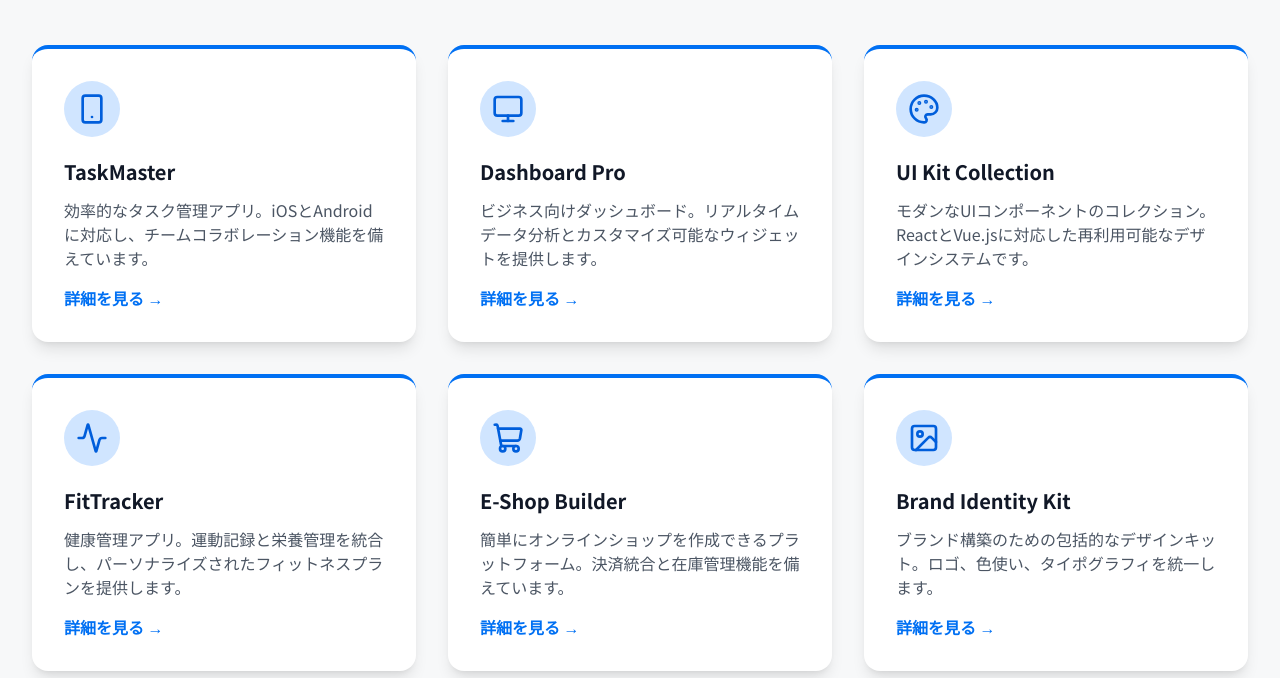
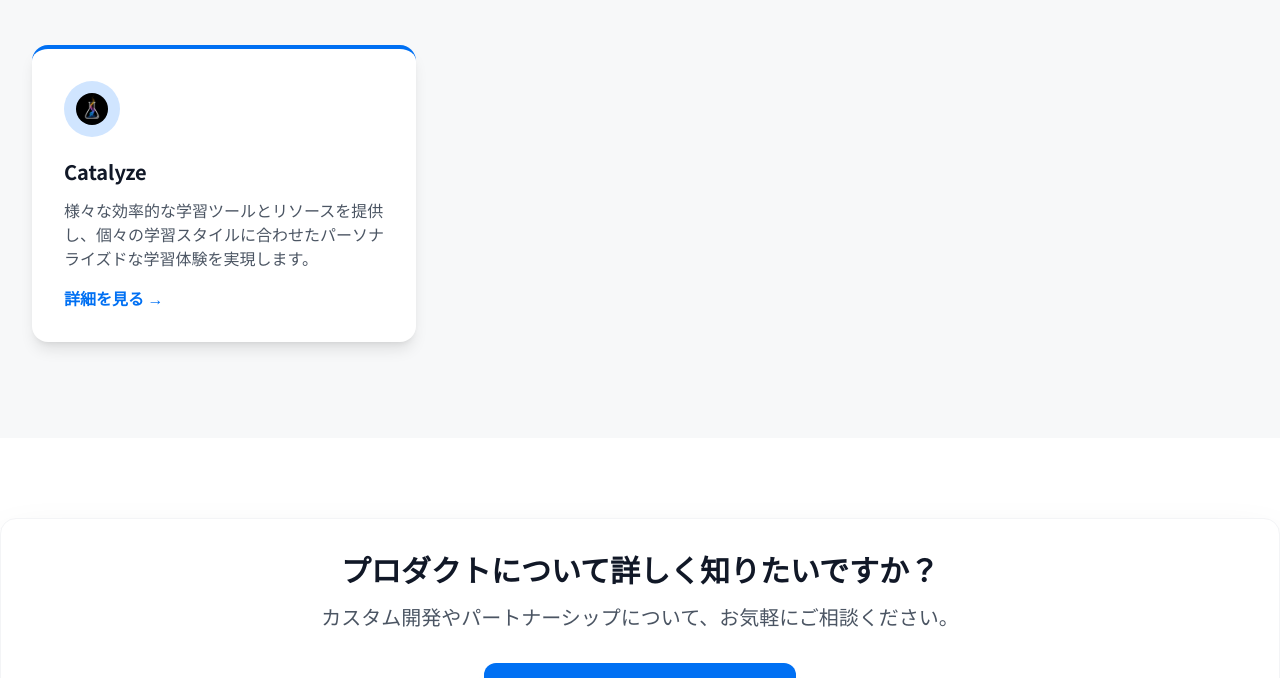
Before and after one commit to uujii-vercy/vercy.github.io, a website: page products.html in a window 1280 px wide. Shown: the part 271-949 px from the top of the page. Drawn offline with nearby package versions, Linux system fonts and the light colour scheme.

Commit message:
プロダクトページ

```diff
--- a/components/loader.js
+++ b/components/loader.js
@@ -19,6 +19,17 @@
 
     // コンポーネントロード後にJavaScriptを実行
     initializeHeader();
+
+    // products.htmlの場合、プロダクトカードを生成
+    if (document.getElementById('products-grid')) {
+        // products.jsを動的にロード
+        const script = document.createElement('script');
+        script.src = 'components/products.js';
+        script.onload = () => {
+            generateProductCards();
+        };
+        document.head.appendChild(script);
+    }
 });
 
 // ヘッダーの初期化関数
--- /dev/null
+++ b/components/products.js
@@ -0,0 +1,67 @@
+// プロダクトデータ
+const productsData = [
+    {
+        icon: 'assets/Catalyze_icon.jpg',
+        title: 'Catalyze',
+        description: '様々な効率的な学習ツールとリソースを提供し、個々の学習スタイルに合わせたパーソナライズドな学習体験を実現します。',
+        link: 'https://play.google.com/store/apps/details?id=com.catalyze.app'
+    }
+
+    /*
+    {
+        icon: 'smartphone',
+        title: 'TaskMaster',
+        description: '効率的なタスク管理アプリ。iOSとAndroidに対応し、チームコラボレーション機能を備えています。',
+        link: '#'
+    },
+    {
+        icon: 'monitor',
+        title: 'Dashboard Pro',
+        description: 'ビジネス向けダッシュボード。リアルタイムデータ分析とカスタマイズ可能なウィジェットを提供します。',
+        link: '#'
+    },
+    {
+        icon: 'palette',
+        title: 'UI Kit Collection',
+        description: 'モダンなUIコンポーネントのコレクション。ReactとVue.jsに対応した再利用可能なデザインシステムです。',
+        link: '#'
+    },
+    {
+        icon: 'activity',
+        title: 'FitTracker',
+        description: '健康管理アプリ。運動記録と栄養管理を統合し、パーソナライズされたフィットネスプランを提供します。',
+        link: '#'
+    },
+    {
+        icon: 'shopping-cart',
+        title: 'E-Shop Builder',
+        description: '簡単にオンラインショップを作成できるプラットフォーム。決済統合と在庫管理機能を備えています。',
+        link: '#'
+    },
+    {
+        icon: 'image',
+        title: 'Brand Identity Kit',
+        description: 'ブランド構築のための包括的なデザインキット。ロゴ、色使い、タイポグラフィを統一します。',
+        link: '#'
+    }
+    */
+];
+
+// プロダクトカードを生成する関数
+function generateProductCards() {
+    const grid = document.getElementById('products-grid');
+    if (!grid) return;
+
+    const cardsHtml = productsData.map(product => `
+        <div class="bg-white p-8 rounded-2xl shadow-lg border-t-4 border-vercy-blue-500 transition duration-300 hover:shadow-2xl">
+            <div class="mb-4 inline-block p-3 rounded-full bg-vercy-blue-100 text-vercy-blue-600">
+                <img src="${product.icon}" class="w-8 h-8 rounded-full" alt="${product.title} icon">
+            </div>
+            <h3 class="text-xl font-bold mb-3 text-gray-900">${product.title}</h3>
+            <p class="text-gray-600 mb-4">${product.description}</p>
+            <a href="${product.link}" class="text-vercy-blue-500 hover:text-vercy-blue-600 font-semibold">詳細を見る →</a>
+        </div>
+    `).join('');
+
+    grid.innerHTML = cardsHtml;
+}
--- a/products.html
+++ b/products.html
@@ -61,66 +61,8 @@
                 <h2 class="text-3xl font-bold text-center mb-4 text-gray-900">プロダクト一覧</h2>
                 <p class="text-lg text-center text-gray-600 mb-12 max-w-2xl mx-auto">Vercyが開発した革新的なプロダクトをご紹介します。これらのプロダクトは、最新の技術とデザインを駆使して作成されています。</p>
 
-                <div class="grid grid-cols-1 md:grid-cols-2 lg:grid-cols-3 gap-8">
-                    <!-- プロダクトカード 1: モバイルアプリ -->
-                    <div class="bg-white p-8 rounded-2xl shadow-lg border-t-4 border-vercy-blue-500 transition duration-300 hover:shadow-2xl">
-                        <div class="mb-4 inline-block p-3 rounded-full bg-vercy-blue-100 text-vercy-blue-600">
-                            <i data-lucide="smartphone" class="w-8 h-8"></i>
-                        </div>
-                        <h3 class="text-xl font-bold mb-3 text-gray-900">TaskMaster</h3>
-                        <p class="text-gray-600 mb-4">効率的なタスク管理アプリ。iOSとAndroidに対応し、チームコラボレーション機能を備えています。</p>
-                        <a href="#" class="text-vercy-blue-500 hover:text-vercy-blue-600 font-semibold">詳細を見る →</a>
-                    </div>
-
-                    <!-- プロダクトカード 2: ウェブアプリ -->
-                    <div class="bg-white p-8 rounded-2xl shadow-lg border-t-4 border-vercy-blue-500 transition duration-300 hover:shadow-2xl">
-                        <div class="mb-4 inline-block p-3 rounded-full bg-vercy-blue-100 text-vercy-blue-600">
-                            <i data-lucide="monitor" class="w-8 h-8"></i>
-                        </div>
-                        <h3 class="text-xl font-bold mb-3 text-gray-900">Dashboard Pro</h3>
-                        <p class="text-gray-600 mb-4">ビジネス向けダッシュボード。リアルタイムデータ分析とカスタマイズ可能なウィジェットを提供します。</p>
-                        <a href="#" class="text-vercy-blue-500 hover:text-vercy-blue-600 font-semibold">詳細を見る →</a>
-                    </div>
-
-                    <!-- プロダクトカード 3: UIデザイン -->
-                    <div class="bg-white p-8 rounded-2xl shadow-lg border-t-4 border-vercy-blue-500 transition duration-300 hover:shadow-2xl">
-                        <div class="mb-4 inline-block p-3 rounded-full bg-vercy-blue-100 text-vercy-blue-600">
-                            <i data-lucide="palette" class="w-8 h-8"></i>
-                        </div>
-                        <h3 class="text-xl font-bold mb-3 text-gray-900">UI Kit Collection</h3>
-                        <p class="text-gray-600 mb-4">モダンなUIコンポーネントのコレクション。ReactとVue.jsに対応した再利用可能なデザインシステムです。</p>
-                        <a href="#" class="text-vercy-blue-500 hover:text-vercy-blue-600 font-semibold">詳細を見る →</a>
-                    </div>
-
-                    <!-- プロダクトカード 4: モバイルアプリ -->
-                    <div class="bg-white p-8 rounded-2xl shadow-lg border-t-4 border-vercy-blue-500 transition duration-300 hover:shadow-2xl">
-                        <div class="mb-4 inline-block p-3 rounded-full bg-vercy-blue-100 text-vercy-blue-600">
-                            <i data-lucide="activity" class="w-8 h-8"></i>
-                        </div>
-                        <h3 class="text-xl font-bold mb-3 text-gray-900">FitTracker</h3>
-                        <p class="text-gray-600 mb-4">健康管理アプリ。運動記録と栄養管理を統合し、パーソナライズされたフィットネスプランを提供します。</p>
-                        <a href="#" class="text-vercy-blue-500 hover:text-vercy-blue-600 font-semibold">詳細を見る →</a>
-                    </div>
-
-                    <!-- プロダクトカード 5: ウェブアプリ -->
-                    <div class="bg-white p-8 rounded-2xl shadow-lg border-t-4 border-vercy-blue-500 transition duration-300 hover:shadow-2xl">
-                        <div class="mb-4 inline-block p-3 rounded-full bg-vercy-blue-100 text-vercy-blue-600">
-                            <i data-lucide="shopping-cart" class="w-8 h-8"></i>
-                        </div>
-                        <h3 class="text-xl font-bold mb-3 text-gray-900">E-Shop Builder</h3>
-                        <p class="text-gray-600 mb-4">簡単にオンラインショップを作成できるプラットフォーム。決済統合と在庫管理機能を備えています。</p>
-                        <a href="#" class="text-vercy-blue-500 hover:text-vercy-blue-600 font-semibold">詳細を見る →</a>
-                    </div>
-
-                    <!-- プロダクトカード 6: デザイン -->
-                    <div class="bg-white p-8 rounded-2xl shadow-lg border-t-4 border-vercy-blue-500 transition duration-300 hover:shadow-2xl">
-                        <div class="mb-4 inline-block p-3 rounded-full bg-vercy-blue-100 text-vercy-blue-600">
-                            <i data-lucide="image" class="w-8 h-8"></i>
-                        </div>
-                        <h3 class="text-xl font-bold mb-3 text-gray-900">Brand Identity Kit</h3>
-                        <p class="text-gray-600 mb-4">ブランド構築のための包括的なデザインキット。ロゴ、色使い、タイポグラフィを統一します。</p>
-                        <a href="#" class="text-vercy-blue-500 hover:text-vercy-blue-600 font-semibold">詳細を見る →</a>
-                    </div>
+                <div class="grid grid-cols-1 md:grid-cols-2 lg:grid-cols-3 gap-8" id="products-grid">
+                    <!-- プロダクトカードはJavaScriptで動的に生成されます -->
                 </div>
             </div>
         </section>
```
Also changed, not shown: assets/Catalyze_icon.jpg (added).
